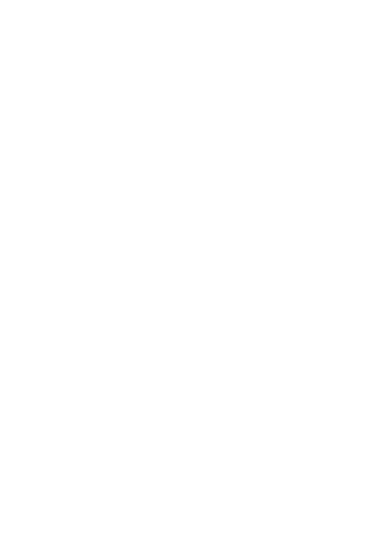
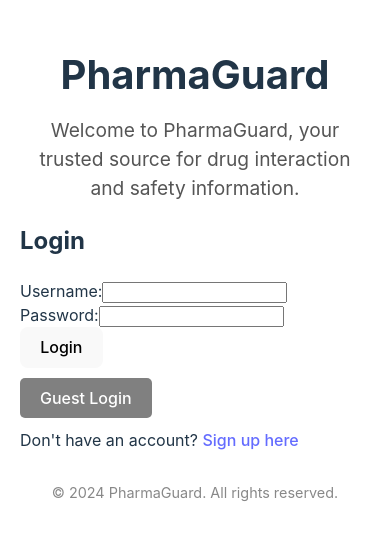
Before and after one commit to Ash-Y-28/PharmaGuard, a React (Vite) app in the folder frontend/vite-frontend/: page /login in a window 390 px wide. Before the commit this address had no page. Shown: the part 157-696 px from the top of the page. Built offline with nearby package versions, Linux system fonts and the light colour scheme.

Commit message:
Add login and guest login features with a responsive footer in React.

```diff
--- a/frontend/vite-frontend/src/App.tsx
+++ b/frontend/vite-frontend/src/App.tsx
@@ -1,13 +1,17 @@
 import React from "react";
-import { Routes, Route } from "react-router-dom";
+import { BrowserRouter as Router, Routes, Route, Navigate } from "react-router-dom";
 import Login from "./components/Login";
+import Signup from "./components/Signup";
 
 const App: React.FC = () => {
   return (
-    <Routes>
-      <Route path="/" element={<Login />} />
-      {/* Add other routes here as we progress */}
-    </Routes>
+    <Router>
+      <Routes>
+        <Route path="/" element={<Navigate to="/login" />} /> {/* Redirect to login */}
+        <Route path="/login" element={<Login />} />
+        <Route path="/Signup" element={<Signup />} />
+      </Routes>
+    </Router>
   );
 };
 
--- a/frontend/vite-frontend/src/components/Login.tsx
+++ b/frontend/vite-frontend/src/components/Login.tsx
@@ -1,4 +1,5 @@
 import React, { useState } from "react";
+import { Link } from "react-router-dom";
 import axios from "axios";
 
 const Login: React.FC = () => {
@@ -18,16 +19,38 @@
 
       if (response.status === 200) {
         alert("Login successful!");
-        // Handle successful login (e.g., redirect or store user session)
+        // Handle successful login
       }
     } catch (err: any) {
       setError(err.response?.data || "Login failed. Please try again.");
     }
   };
 
+  const handleGuestLogin = async () => {
+    try {
+      const response = await axios.post("http://127.0.0.1:5003/guest_login");
+
+      if (response.status === 200) {
+        alert("Logged in as Guest!");
+        // Handle guest login
+      }
+    } catch (err: any) {
+      setError("Guest login failed. Please try again.");
+    }
+  };
+
   return (
-    <div style={{ padding: "20px", maxWidth: "400px", margin: "0 auto" }}>
-      <h1>Login</h1>
+    <div style={{ padding: "20px", maxWidth: "600px", margin: "0 auto" }}>
+      {/* Header Section */}
+      <div style={{ textAlign: "center", marginBottom: "20px" }}>
+        <h1 style={{ fontSize: "2.5rem", marginBottom: "10px" }}>PharmaGuard</h1>
+        <p style={{ fontSize: "1.2rem", color: "#555" }}>
+          Welcome to PharmaGuard, your trusted source for drug interaction and safety information.
+        </p>
+      </div>
+
+      {/* Login Form */}
+      <h2>Login</h2>
       <form onSubmit={handleLogin}>
         <div>
           <label>Username:</label>
@@ -50,6 +73,29 @@
         <button type="submit">Login</button>
         {error && <p style={{ color: "red" }}>{error}</p>}
       </form>
+      <button
+        onClick={handleGuestLogin}
+        style={{
+          marginTop: "10px",
+          backgroundColor: "gray",
+          color: "white",
+          border: "none",
+          padding: "10px 20px",
+          borderRadius: "5px",
+          cursor: "pointer",
+        }}
+      >
+        Guest Login
+      </button>
+      <p style={{ marginTop: "10px" }}>
+        Don't have an account? <Link to="/signup">Sign up here</Link>
+      </p>
+
+       {/* Footer Section */}
+       <footer style={{ marginTop: "30px", textAlign: "center", fontSize: "0.9rem", color: "#888" }}>
+        &copy; 2024 PharmaGuard. All rights reserved.
+      </footer>
+
     </div>
   );
 };
--- /dev/null
+++ b/frontend/vite-frontend/src/components/Signup.tsx
@@ -0,0 +1,41 @@
+import React, { useState } from "react";
+
+const Signup: React.FC = () => {
+  const [email, setEmail] = useState("");
+  const [username, setUsername] = useState("");
+  const [password, setPassword] = useState("");
+
+  const handleSignup = (e: React.FormEvent) => {
+    e.preventDefault();
+    console.log("Signup successful!");
+  };
+
+  return (
+    <div>
+      <h1>Signup</h1>
+      <form onSubmit={handleSignup}>
+        <input
+          type="email"
+          value={email}
+          onChange={(e) => setEmail(e.target.value)}
+          placeholder="Email"
+        />
+        <input
+          type="text"
+          value={username}
+          onChange={(e) => setUsername(e.target.value)}
+          placeholder="Username"
+        />
+        <input
+          type="password"
+          value={password}
+          onChange={(e) => setPassword(e.target.value)}
+          placeholder="Password"
+        />
+        <button type="submit">Signup</button>
+      </form>
+    </div>
+  );
+};
+
+export default Signup;
--- a/frontend/vite-frontend/src/main.tsx
+++ b/frontend/vite-frontend/src/main.tsx
@@ -1,13 +1,10 @@
 import React from "react";
 import ReactDOM from "react-dom/client";
-import { BrowserRouter } from "react-router-dom";
 import App from "./App";
 import "./index.css";
 
 ReactDOM.createRoot(document.getElementById("root") as HTMLElement).render(
   <React.StrictMode>
-    <BrowserRouter>
       <App />
-    </BrowserRouter>
   </React.StrictMode>
 );
```
